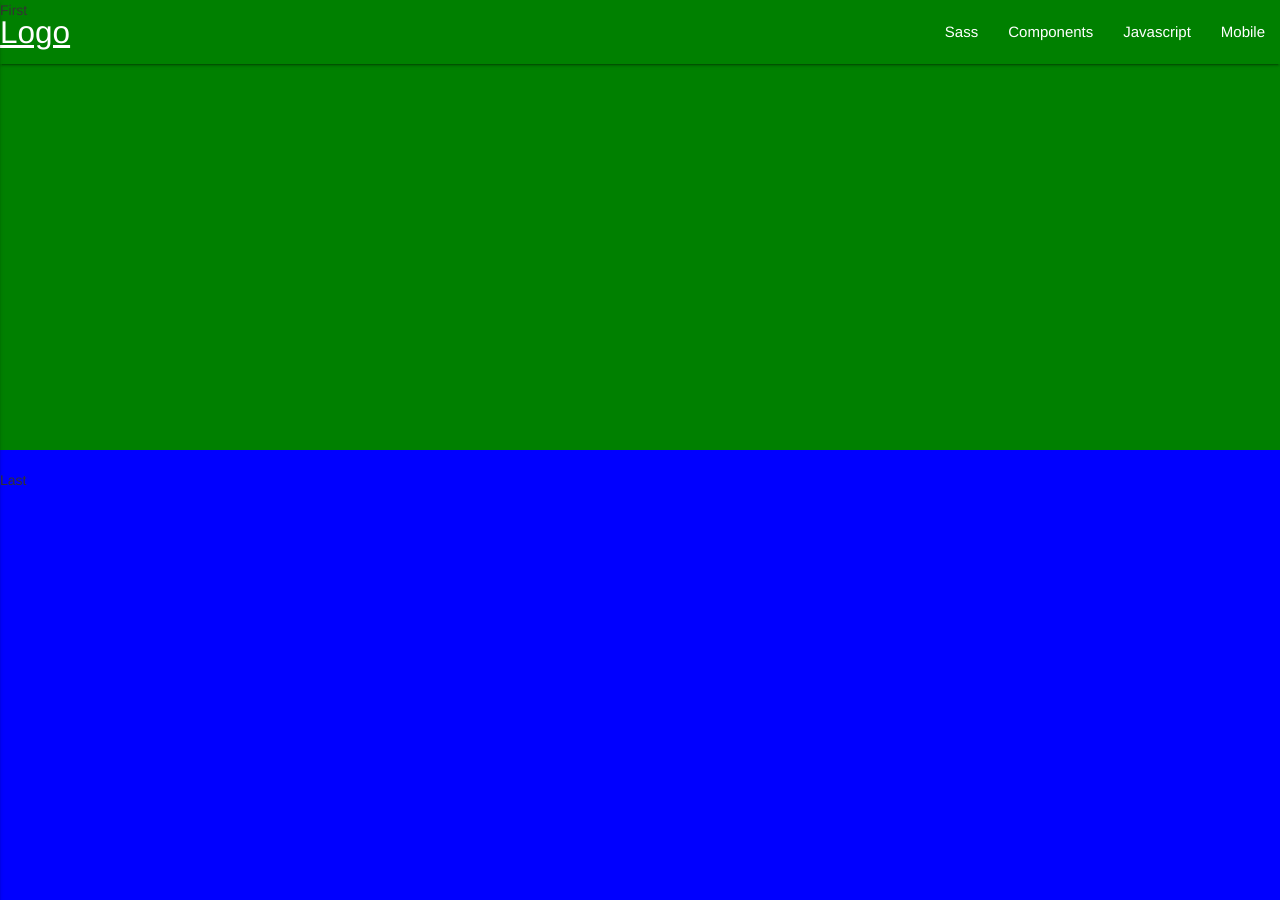
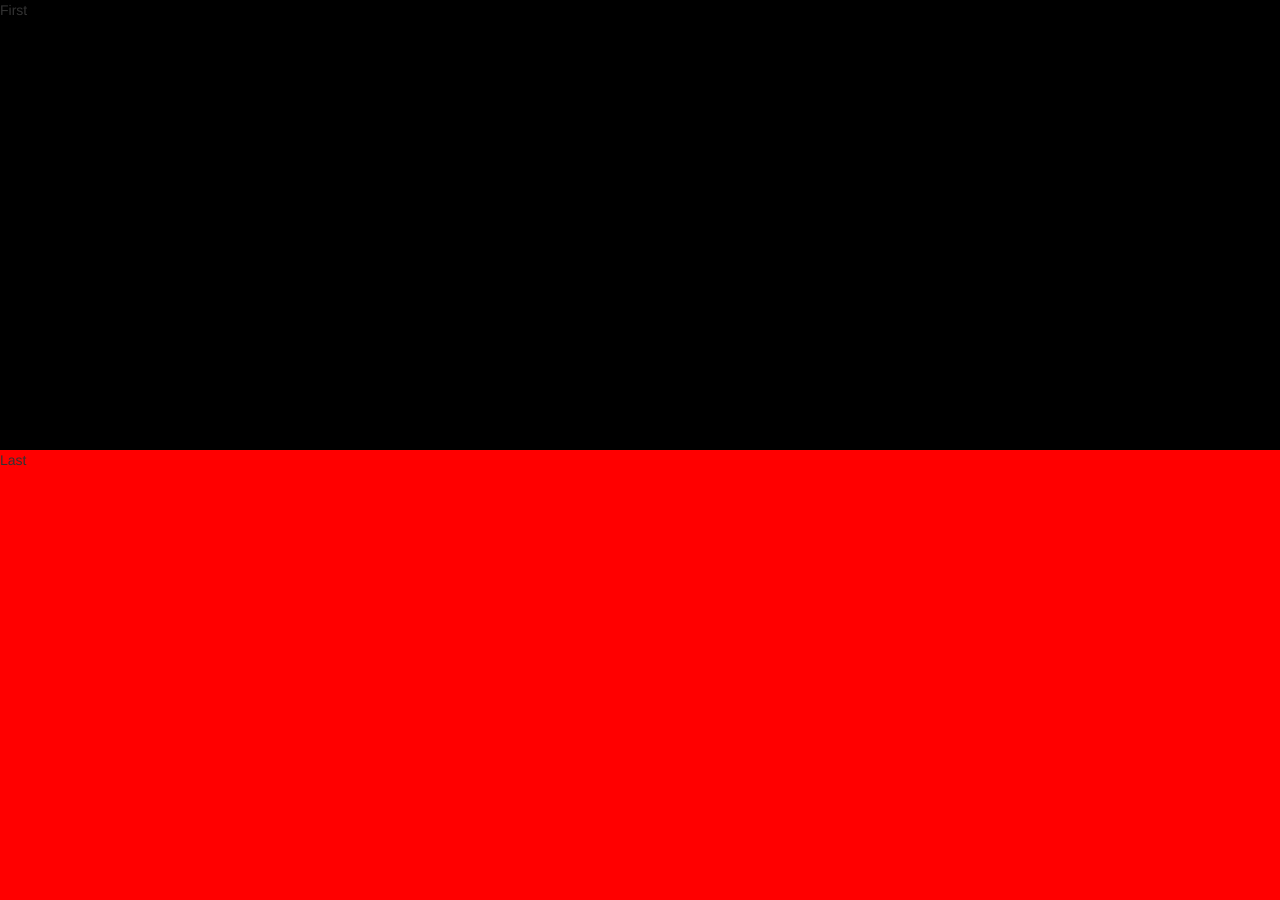
Before and after one commit to danielwgraf/jekyll_reading_theme, a Jekyll site: the page built from index.md, in a window 1280 px wide and 900 px high. Built offline with Jekyll 4.4.1, drawn with Linux system fonts in a browser that asks for light colours; nearby versions of some CDN libraries; some of the changed text lies outside the part shown.

Commit message:
added section for the latest post, and added a footer

```diff
--- /dev/null
+++ b/_includes/footer.html
@@ -0,0 +1,27 @@
+<!-- Footer Start -->
+<footer class="page-footer">
+  <div class="container">
+    <div class="row">
+      <div class="col l6 s12">
+        <h5 class="white-text">About</h5>
+        <p class="grey-text text-lighten-4">You can use rows and columns here to organize your footer content.</p>
+      </div>
+      <div class="col l4 offset-l2 s12">
+        <h5 class="white-text">Links</h5>
+        <ul>
+          <li><a class="grey-text text-lighten-3" href="#!">Link 1</a></li>
+          <li><a class="grey-text text-lighten-3" href="#!">Link 2</a></li>
+          <li><a class="grey-text text-lighten-3" href="#!">Link 3</a></li>
+          <li><a class="grey-text text-lighten-3" href="#!">Link 4</a></li>
+        </ul>
+      </div>
+    </div>
+  </div>
+  <div class="footer-copyright">
+    <div class="container">
+    ©2018 Copyright Text
+    <a class="grey-text text-lighten-4 right" href="#!">More Links</a>
+    </div>
+  </div>
+</footer>
+<!-- Footer End -->
--- /dev/null
+++ b/_includes/latest-post.html
@@ -0,0 +1,14 @@
+<!-- Latest Post Start -->
+
+<div class="latest">
+  <div class="latest-body">
+    <div class="row first-row">
+      First
+    </div>
+    <div class="row last-row">
+      Last
+    </div>
+  </div>
+</div>
+
+<!-- Latest Post End -->
--- a/_includes/navbar.html
+++ b/_includes/navbar.html
@@ -3,17 +3,16 @@
 
 <nav class="navbar navbar-custom navbar-fixed-top" role="navigation">
   <div class="nav-wrapper">
-    <a href="#!" class="brand-logo">Logo</a>
+    <a href="{{site.baseurl}}" class="brand-logo">{{site.title}}</a>
     <a href="#" data-activates="mobile-demo" class="button-collapse"><i class="material-icons">menu</i></a>
     <ul class="right hide-on-med-and-down">
-      <li><a href="sass.html">Sass</a></li>
-      <li><a href="badges.html">Components</a></li>
+      <li><a href="{{site.baseurl}}/blog/">Blog</a></li>
       <li><a href="collapsible.html">Javascript</a></li>
       <li><a href="mobile.html">Mobile</a></li>
     </ul>
     <ul class="side-nav" id="mobile-demo">
-      <li><a href="sass.html">Sass</a></li>
-      <li><a href="badges.html">Components</a></li>
+      <li><a href="{{site.baseurl}}">Home</a></li>
+      <li><a href="{{site.baseurl}}/blog/">Blog</a></li>
       <li><a href="collapsible.html">Javascript</a></li>
       <li><a href="mobile.html">Mobile</a></li>
     </ul>
--- a/_layouts/home.html
+++ b/_layouts/home.html
@@ -11,9 +11,10 @@
     {% include navbar.html %}
 
     {% include header.html %}
-    NEED LATEST POST CONTENT
 
-    NEED FOOTER
+    {% include latest-post.html %}
+
+    {% include footer.html %}
 
     {% include js.html %}
 
--- a/_sass/_main.scss
+++ b/_sass/_main.scss
@@ -1,2 +1,9 @@
 @import "styles/navbar";
 @import "styles/header";
+
+@import "styles/footer";
+
+
+body {
+  background-color: black;
+}
--- a/_sass/styles/_header.scss
+++ b/_sass/styles/_header.scss
@@ -1,14 +1,16 @@
 header {
-  height: 120vh;
-  background-color: blue;
+  height: 100vh;
+  background-color: black;
 }
 
 .first-row {
   width: 100%;
   height: 50vh;
-  background-color: green;
+  margin-bottom: 0;
+  background-color: black;
 }
 .last-row {
   width: 100%;
   height: 50vh;
+  background-color: red;
 }
--- a/_sass/styles/_navbar.scss
+++ b/_sass/styles/_navbar.scss
@@ -1,8 +1,10 @@
 nav {
-  background-color: transparent;
+  background-color: black;
+  color: white;
+  opacity: 0;
   // Color transition
-  -webkit-transition: background-color 0.1s ease-out;
-     -moz-transition: background-color 0.1s ease-out;
-       -o-transition: background-color 0.1s ease-out;
-          transition: background-color 0.1s ease-out;
+  -webkit-transition: opacity 0.1s ease-out;
+     -moz-transition: opacity 0.1s ease-out;
+       -o-transition: opacity 0.1s ease-out;
+          transition: opacity 0.1s ease-out;
 }
--- a/js/main.js
+++ b/js/main.js
@@ -6,8 +6,8 @@ $( document ).ready(function(){
 
 $(window).scroll(function () {
   if ($(window).scrollTop() >= 50) {
-    $('.navbar').css('background-color','red');
+    $('.navbar').css('opacity','100');
   } else {
-    $('.navbar').css('background-color','transparent');
+    $('.navbar').css('opacity','0');
   }
 });
```
Also changed, not shown: _sass/styles/_footer.scss (added).
